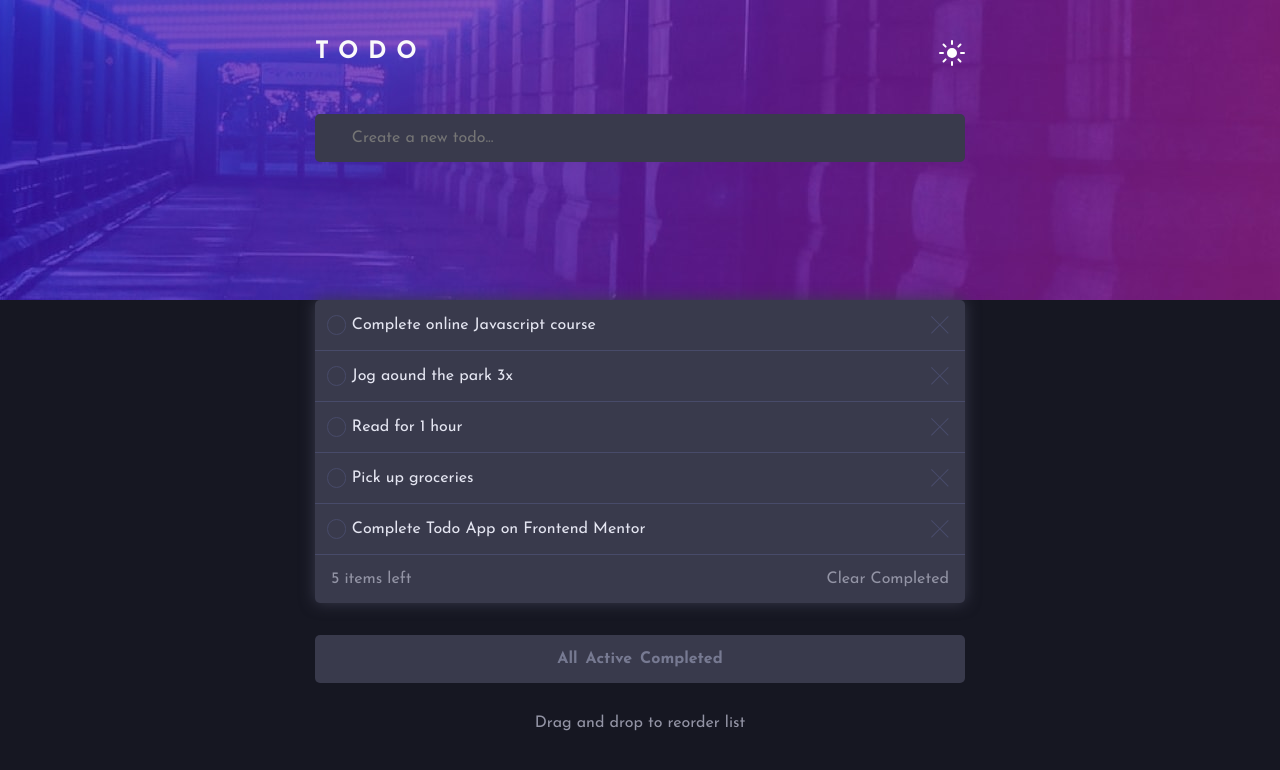
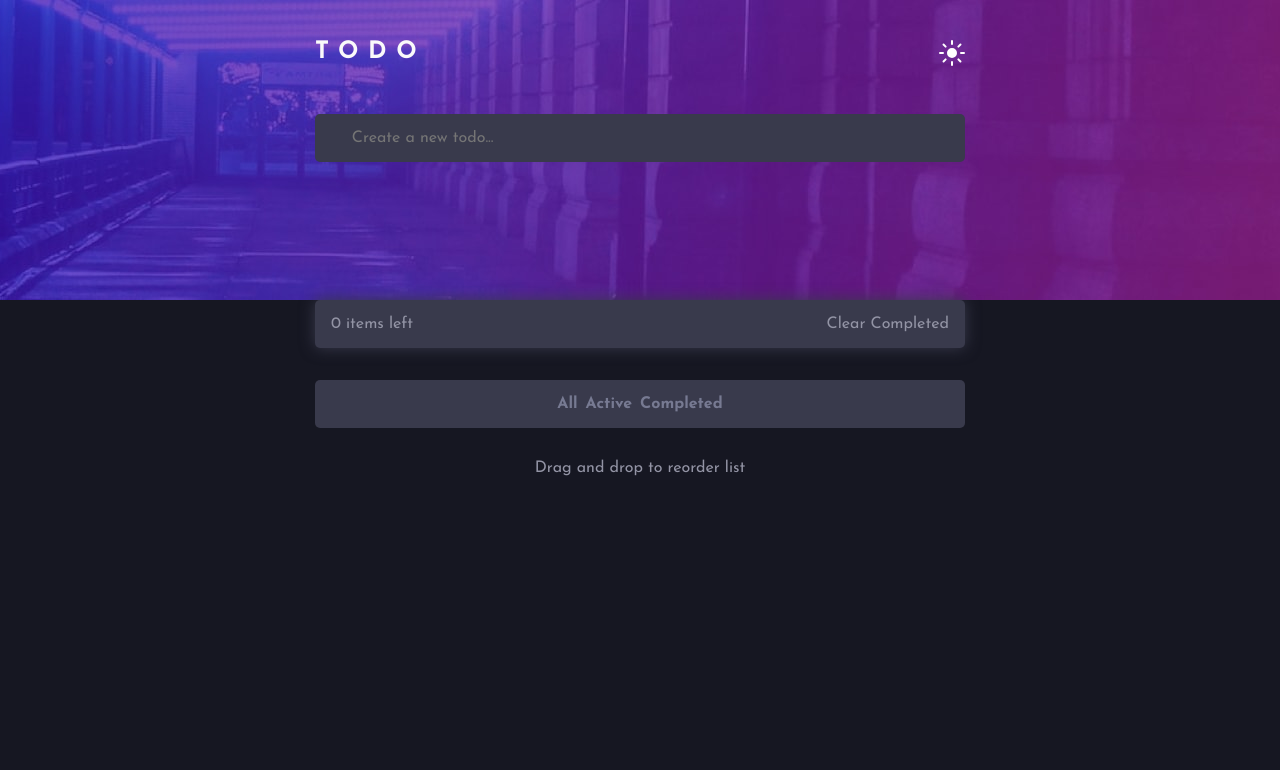
Before and after one commit to guido2288/TODORECT, a React (Vite) app: page / in a window 1280 px wide. Shown: the top 770 px of the page. Built offline with nearby package versions, Linux system fonts and the light colour scheme.

Commit message:
Se agreaga funcionalidad de agregar todos

```diff
--- a/src/App.jsx
+++ b/src/App.jsx
@@ -1,13 +1,30 @@
 import {  useState } from "react"
 import Toogle from "./components/Toogle";
+import { RandomId } from "./logic/idGenerator";
+import TodosList from "./components/TodosList";
 
 function App() {
 
   const [theme, setTheme] = useState('dark');
+  const [todos, setTodos] = useState([]);
 
   const toogleTheme = () => {
     setTheme( (current) => (current === 'light' ? 'dark': 'light') );
   };
+
+  const submitHandler = (event) => {
+    event.preventDefault()
+    const newTodo = {
+      id: RandomId(),
+      title: event.target.addTodo.value,
+      active: true,
+      completed: false
+    }
+
+    setTodos([...todos, newTodo]);
+  };
+
+
 
   return (
     <main className={`main_container ${theme}`}>
@@ -15,57 +32,14 @@ function App() {
 
         <Toogle theme={theme} toogleTheme={toogleTheme}/>
 
-          <form action="submit">
+          <form action="submit" onSubmit={submitHandler}>
 
-
-            <input className={`${theme}`} type="text" placeholder="Create a new todo..." />
+            <input className={`${theme}`} type="text" placeholder="Create a new todo..."  name="addTodo"/>
 
           </form>
       </header>
 
-      <section className={`list-container ${theme}`}>
-        <ul>
-          <li className={theme}>
-            <span className={`circle_item ${theme}`}></span>
-            Complete online Javascript course
-
-              <img src="../public/images/icon-cross.svg" alt="" />
-
-          </li>
-          <li className={theme}>
-          <span className={`circle_item ${theme}`}></span>
-            Jog aound the park 3x
-
-              <img src="../public/images/icon-cross.svg" alt="" />
-
-          </li>
-          <li className={theme}>
-          <span className={`circle_item ${theme}`}></span>
-            Read for 1 hour
-              <img src="../public/images/icon-cross.svg" alt="" />
-
-          </li>
-
-          <li className={theme}>
-          <span className={`circle_item ${theme}`}></span>
-            Pick up groceries
-              <img src="../public/images/icon-cross.svg" alt="" />
-
-          </li>
-
-          <li className={theme}>
-          <span className={`circle_item ${theme}`}></span>
-            Complete Todo App on Frontend Mentor
-              <img src="../public/images/icon-cross.svg" alt="" />
-
-          </li>
-
-        </ul>
-        <div className="status_container">
-          <span>5 items left</span>
-          <span>Clear Completed</span>
-        </div>
-      </section>
+      <TodosList theme={theme} todos={todos}/>
 
 
       <footer>
--- /dev/null
+++ b/src/components/TodosList.jsx
@@ -0,0 +1,26 @@
+const TodosList = ({theme , todos}) => {
+  return (
+    <section className={`list-container ${theme}`}>
+      <ul>
+        {
+          todos.map(todo => {
+            return (
+              <li key={todo.id} className={theme}>
+                <span className={`circle_item ${theme}`}></span>
+                {todo.title}
+                <img src="../public/images/icon-cross.svg" alt="" />
+              </li>
+            )
+          })
+        }
+      </ul>
+
+    <div className="status_container">
+      <span>{todos.length} items left</span>
+      <span>Clear Completed</span>
+    </div>
+  </section>
+  )
+}
+
+export default TodosList
--- /dev/null
+++ b/src/logic/idGenerator.js
@@ -0,0 +1,20 @@
+export  const RandomId = () => {
+
+    const randomId = [];
+    const alphabet = ["a", "b", "c", "d", "e" , "f" , "g", "h", "i", "j", "j" , "k" , "l" , "m", "n", "o", "p" , "q" , "r", "s", "t", "u", "v", "w", "x", "y", "z" ];
+
+    for (let i = 0; i < 12; i++) {
+      let isNumber = Math.floor(Math.random() * 10);
+      let randomLetter = alphabet[ Math.floor(Math.random() * 27)];
+
+      if(isNumber % 2 === 0){
+        randomId.push(randomLetter)
+      }else{
+        randomId.push(isNumber)
+      }
+
+    }
+
+    return randomId.join("")
+
+}
```
